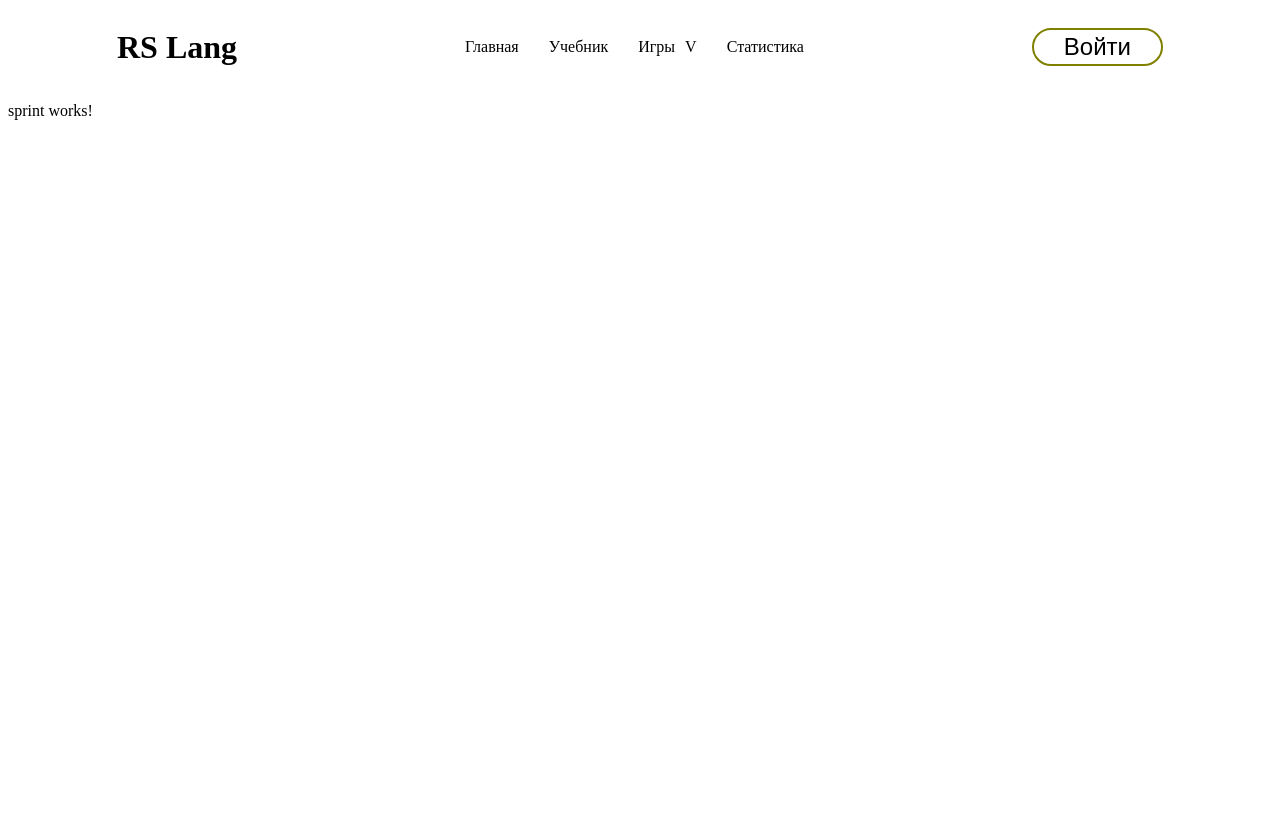
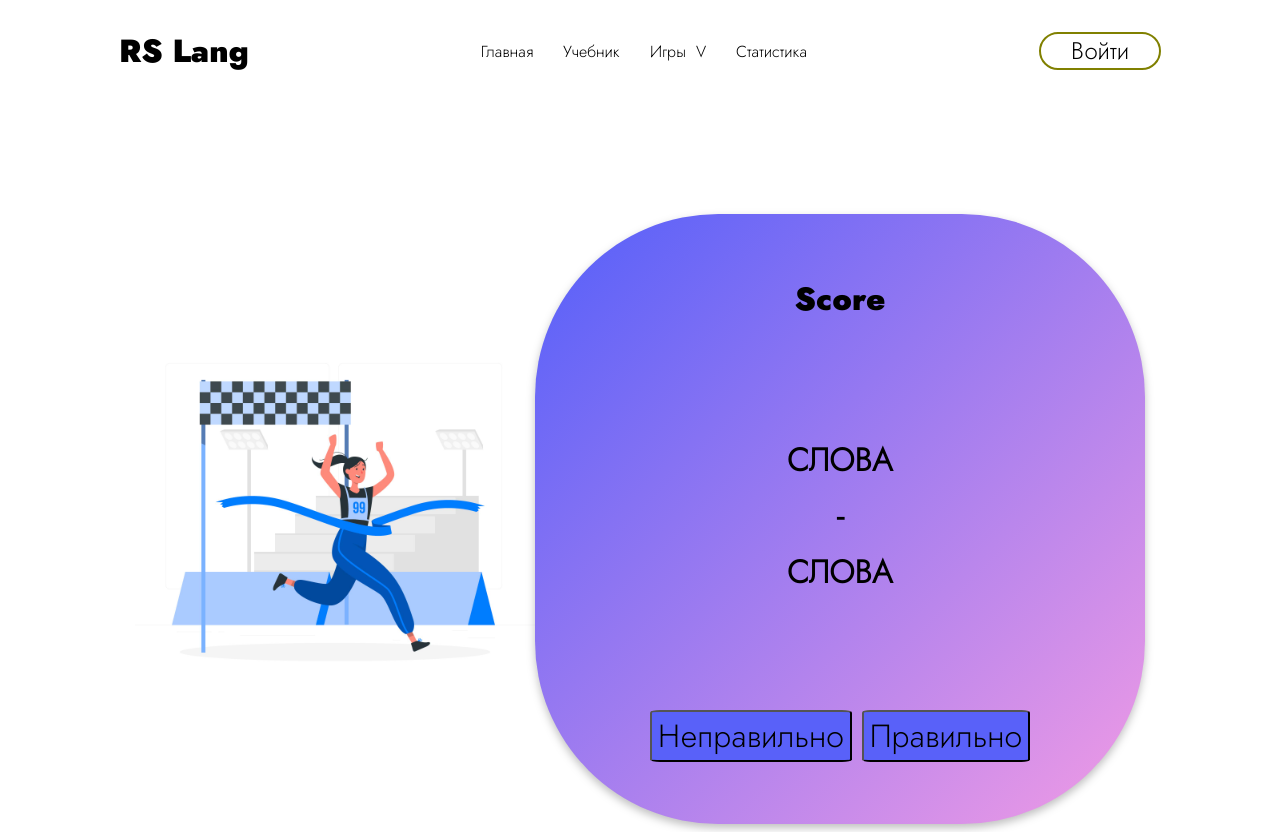
Before and after one commit to mDjeee/rslang, an Angular app: page /games/sprint in a window 1280 px wide. Before the commit the page ends 800 px from the top, so only its background shows below. Built offline with nearby package versions, Linux system fonts and the light colour scheme.

Commit message:
feat: add css/html and change image

```diff
--- a/src/app/components/header/header-components/authorization-btn/authorization-btn.component.css
+++ b/src/app/components/header/header-components/authorization-btn/authorization-btn.component.css
@@ -3,6 +3,7 @@
   margin: 0;
   text-decoration: none;
   border: none;
+  font-family: Jost-k;
 }
 
 .authorization__button {
--- a/src/app/components/header/header-components/logo/logo.component.css
+++ b/src/app/components/header/header-components/logo/logo.component.css
@@ -5,4 +5,5 @@
   color: black;
   font-size: 2rem;
   font-weight: bold;
+  font-family: Jost;
 }
--- a/src/app/components/header/header-components/navigation/navigation.component.css
+++ b/src/app/components/header/header-components/navigation/navigation.component.css
@@ -5,6 +5,7 @@
   margin: 0;
   box-sizing: border-box;
   color: black;
+  font-family: Jost-k;
 }
 
 .navigation {
--- a/src/app/pages/sprint/sprint.component.css
+++ b/src/app/pages/sprint/sprint.component.css
@@ -0,0 +1,65 @@
+.wrapper_game {
+  display: flex;
+  justify-content: center;
+  margin-top: 120px;
+}
+
+.wrap-game {
+  height: 600px;
+  width: 600px;
+  border-radius: 30%;
+  display: flex;
+  padding: 5px;
+  font-size: 2rem;
+  flex-direction: column;
+  justify-content: space-around;
+  filter: drop-shadow(0px 4px 4px rgba(0, 0, 0, 0.25));
+  background: linear-gradient(134.65deg, #5961F9 3.4%, #EE9AE5 97.69%);
+
+}
+
+#score {
+  text-align: center;
+  font-family: Jost;
+
+}
+
+#run-girl {
+  height: 400px;
+  width: 400px;
+}
+
+.image-run {
+  display: flex;
+  align-items: center;
+}
+
+.words{
+  display: flex;
+  flex-direction: column;
+  gap: 10px;
+}
+.test {
+  font-family: Jost-k;
+  justify-content: center;
+  align-items: center;
+  text-align: center;
+}
+
+.control {
+  justify-content: center;
+  align-items: center;
+  display: flex;
+  gap: 10px;
+}
+
+.button {
+  font-family: Jost-k;
+  font-size: 2rem;
+  border-radius: 5%;
+  background-color: #5961F9;
+}
+
+p{
+  margin: 0;
+}
--- a/src/app/pages/sprint/sprint.component.html
+++ b/src/app/pages/sprint/sprint.component.html
@@ -1 +1,25 @@
-<p>sprint works!</p>
+<div class="wrapper_game">
+  <div class="image-run">
+    <img id="run-girl" src="./assets/run.jpg" />
+  </div>
+  <div class="wrap-game">
+    <p id="score">Score</p>
+    <div class="words">
+    <p class="test">
+      <b>{{ "СЛОВА" }}</b>
+    </p>
+    <p class="test">
+      <b>-</b>
+    </p>
+    <p class="test">
+      <b>{{ "СЛОВА" }}</b>
+    </p>
+    </div>
+    <div class="control">
+      <button class="button button_false">Неправильно</button>
+      <button class="button button_true">Правильно</button>
+    </div>
+  </div>
+  <div class="timer"></div>
+
+</div>
```
Also changed, not shown: src/assets/run.jpg.
